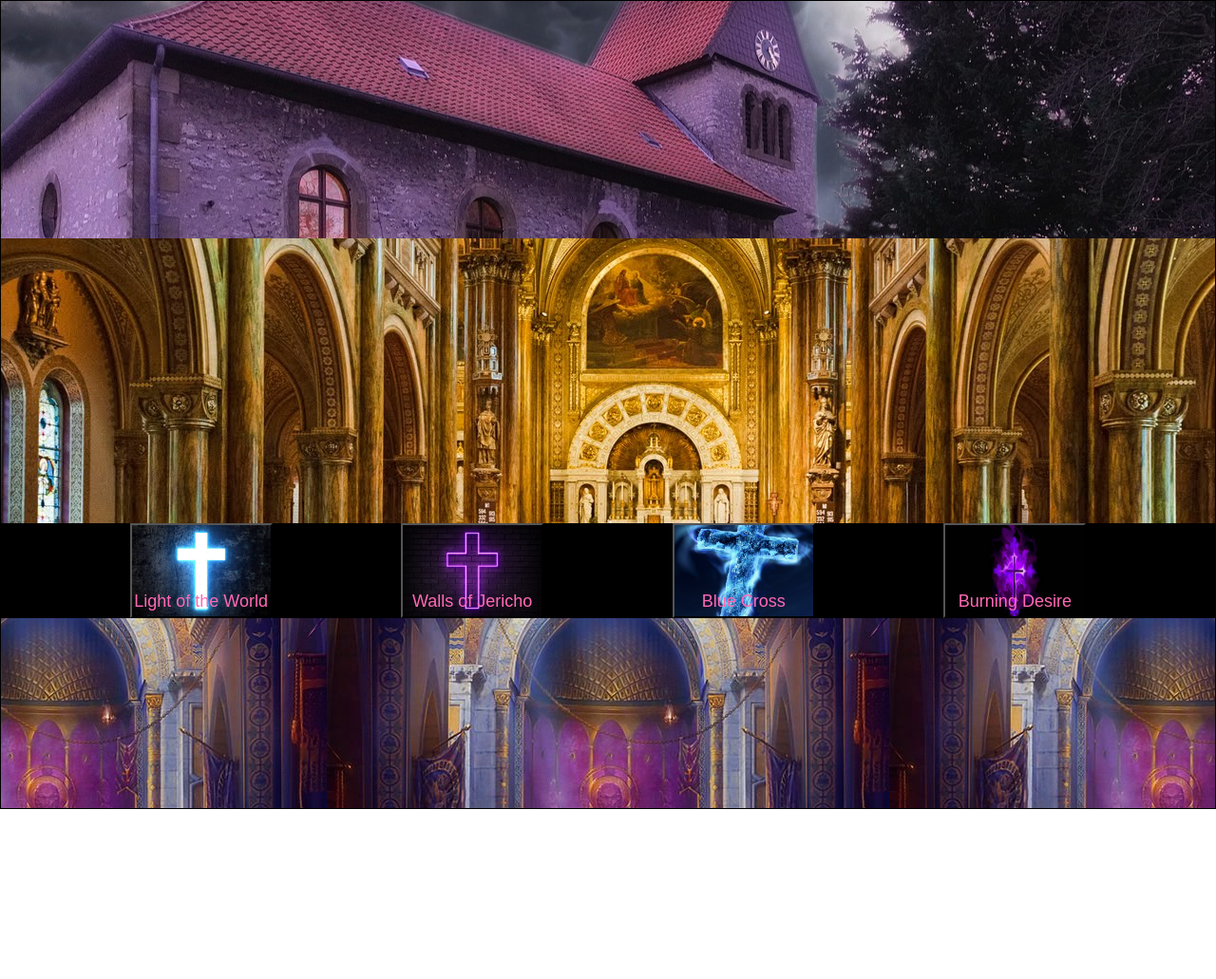
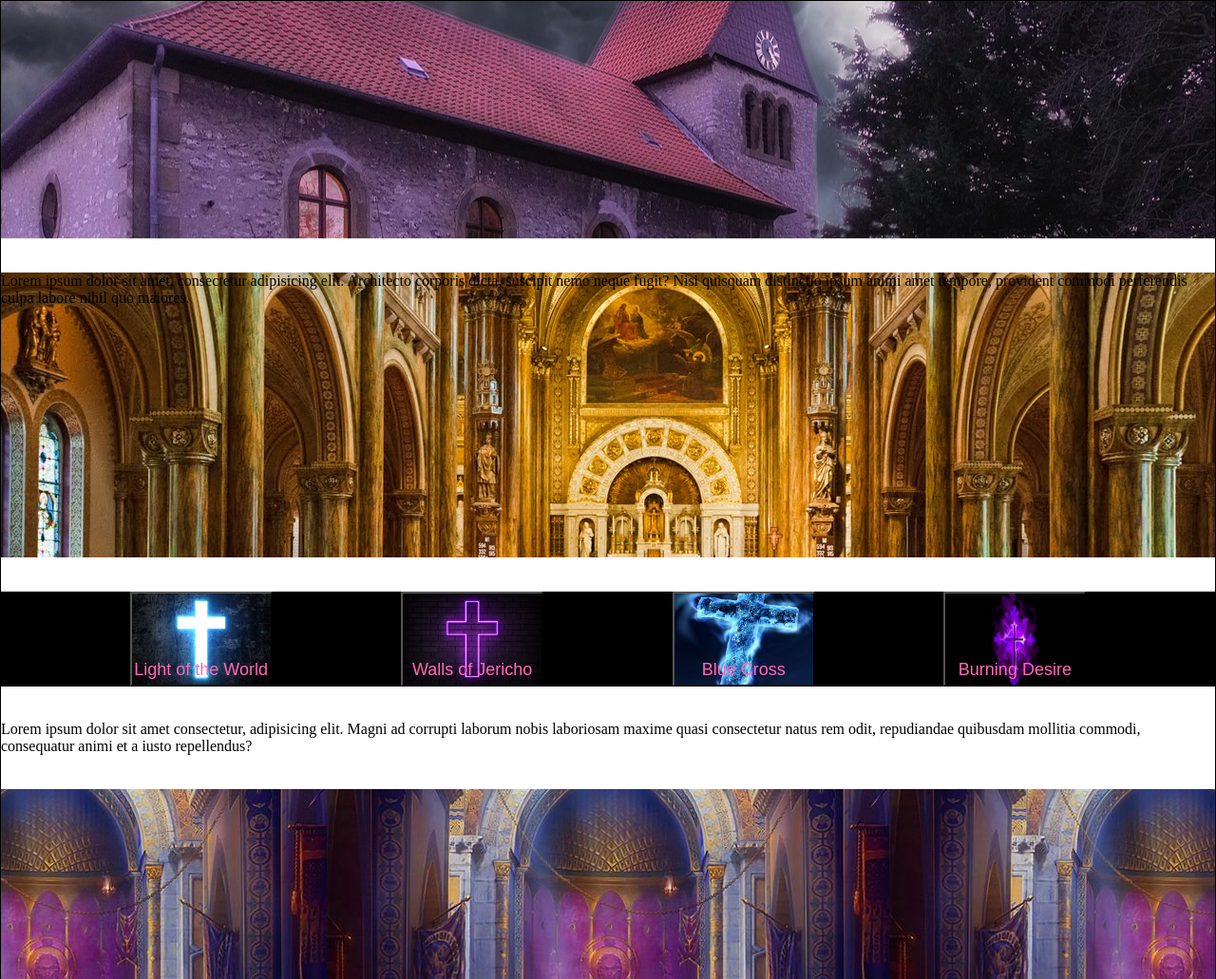
Before and after one commit to Gary-B-Rich/the-deep, a plain HTML site: page index.html in a window 1280 px wide. Shown: the whole page at 95% size. Before the commit the page ends 852 px from the top, so only its background shows below. Drawn offline with Linux system fonts and the light colour scheme.

Commit message:
work on fixed background

```diff
--- a/index.html
+++ b/index.html
@@ -12,17 +12,30 @@
     <div class="main-container">
 
             <div class="logo"></div>
-
-            <div class="main-body"></div>
-
+            <br>
+            <br>
+            <div class="main-body">Lorem ipsum dolor sit amet, consectetur adipisicing elit. Architecto corporis
+                dicta, suscipit nemo neque fugit? Nisi quisquam distinctio ipsum animi amet tempore, provident commodi
+                perferendis culpa labore nihil quo maiores.
+            </div>
+            <br>
+            <br>
             <div class="button_container">
                 <button id="button1">Light of the World</button>
                 <button id="button2">Walls of Jericho</button>
                 <button id="button3">Blue Cross</button>
                 <button id="button4">Burning Desire</button>
             </div>
+            <br>
+            <br>
+            <div class="post-body">Lorem ipsum dolor sit amet consectetur, adipisicing elit. Magni ad corrupti laborum nobis
+                laboriosam maxime quasi consectetur natus rem odit, repudiandae quibusdam mollitia commodi, consequatur animi
+                 et a iusto repellendus?
+            </div>
+            <br>
+            <br>
+            <div class="footer"></div>
 
-            <div class="footer"></div>
     </div>
 </body>
 </html>
```
